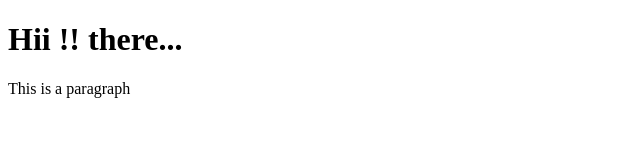
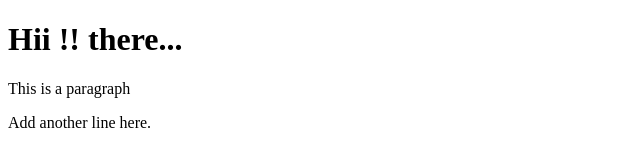
Before and after one commit to adiiitieee/GitHub, a plain HTML site: page index.html in a window 1280 px wide. Shown: the whole page, without its empty margins (0-640 px from the left). Drawn offline with Linux system fonts and the light colour scheme.

Commit message:
Update index.html

```diff
--- a/index.html
+++ b/index.html
@@ -9,5 +9,6 @@
 <body>
     <h1>Hii !! there...</h1>
     <p>This is a paragraph</p>
+    <p>Add another line here.</p>
 </body>
 </html>
```
